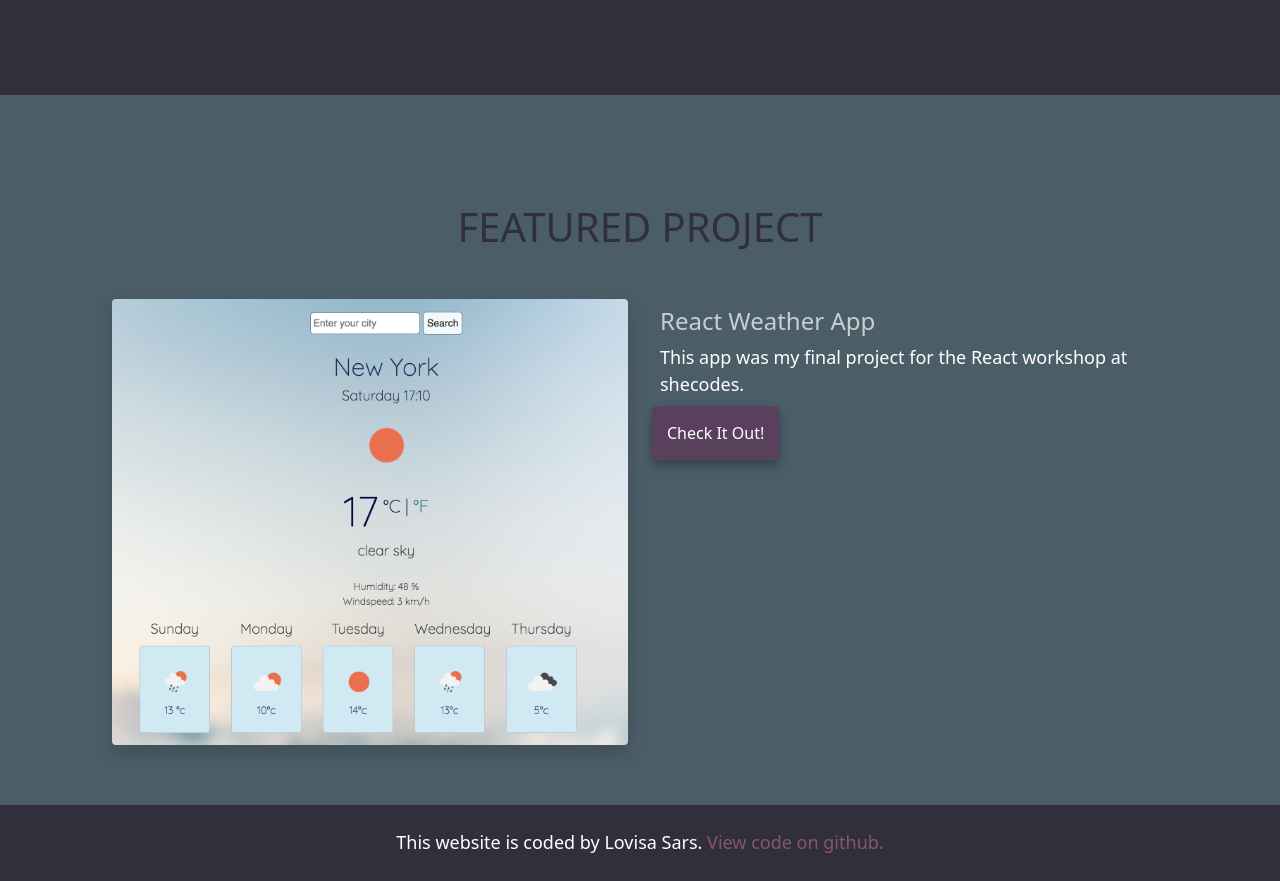
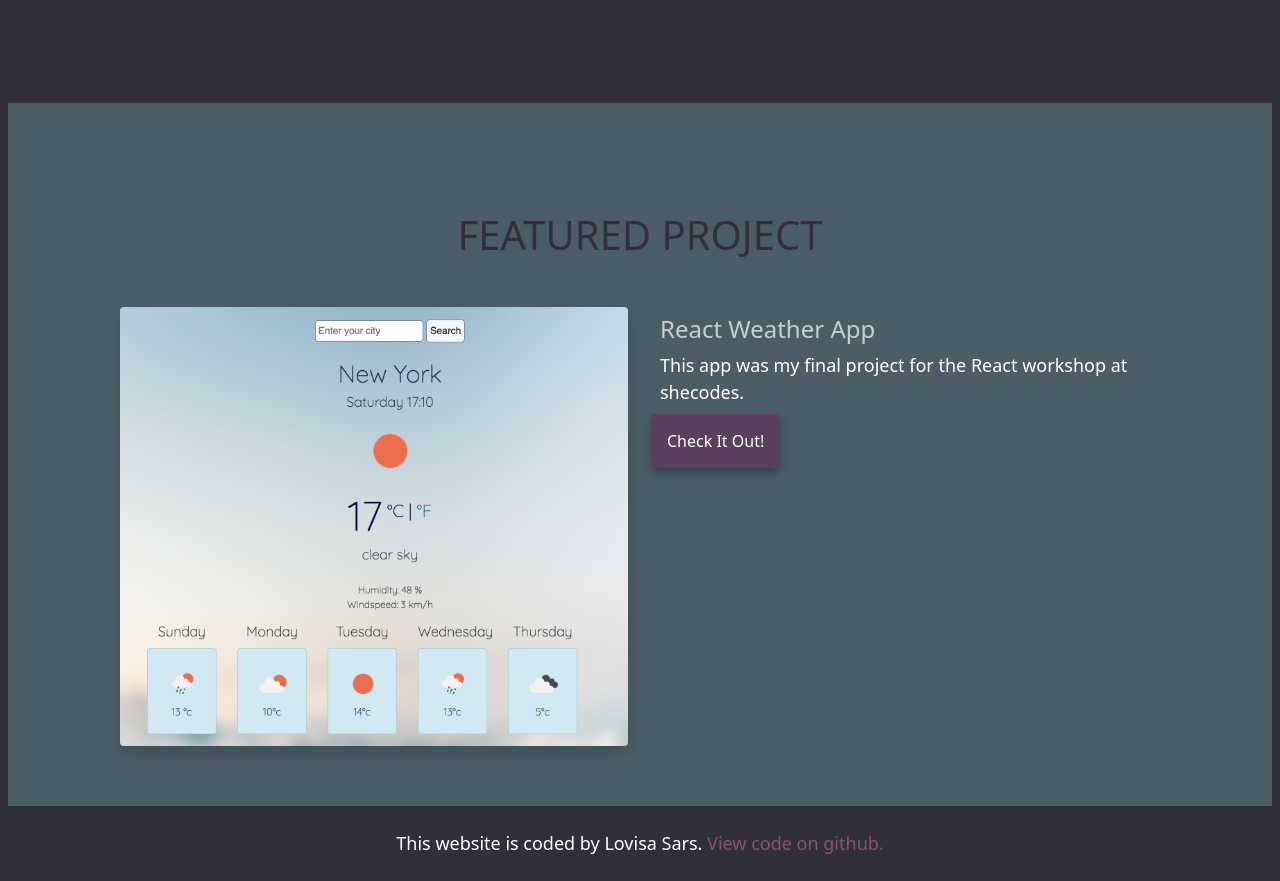
Before and after one commit to lovisasars/Portfolio-homework, a plain HTML site: page index.html in a window 1280 px wide. Shown: the part 523-1404 px from the top of the page. Drawn offline with nearby package versions, Linux system fonts and the light colour scheme.

Commit message:
added margin to featured content

```diff
--- a/index.html
+++ b/index.html
@@ -66,7 +66,7 @@
 </div>
 
 </div>
-<div class="featured-content">
+<div class="featured-content m-2">
 <div class="container-fluid">
     <h2 class="m-5">Featured project</h2>
     <div class="row">
```
